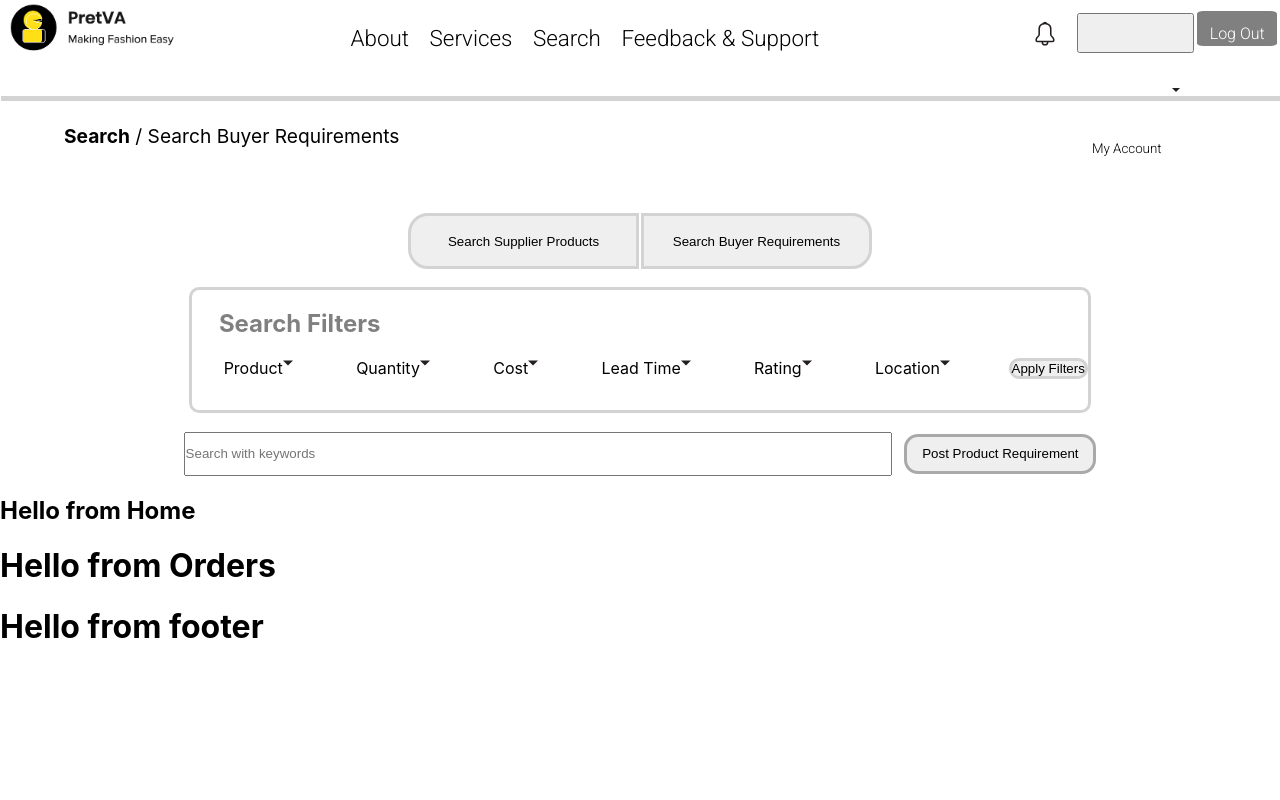
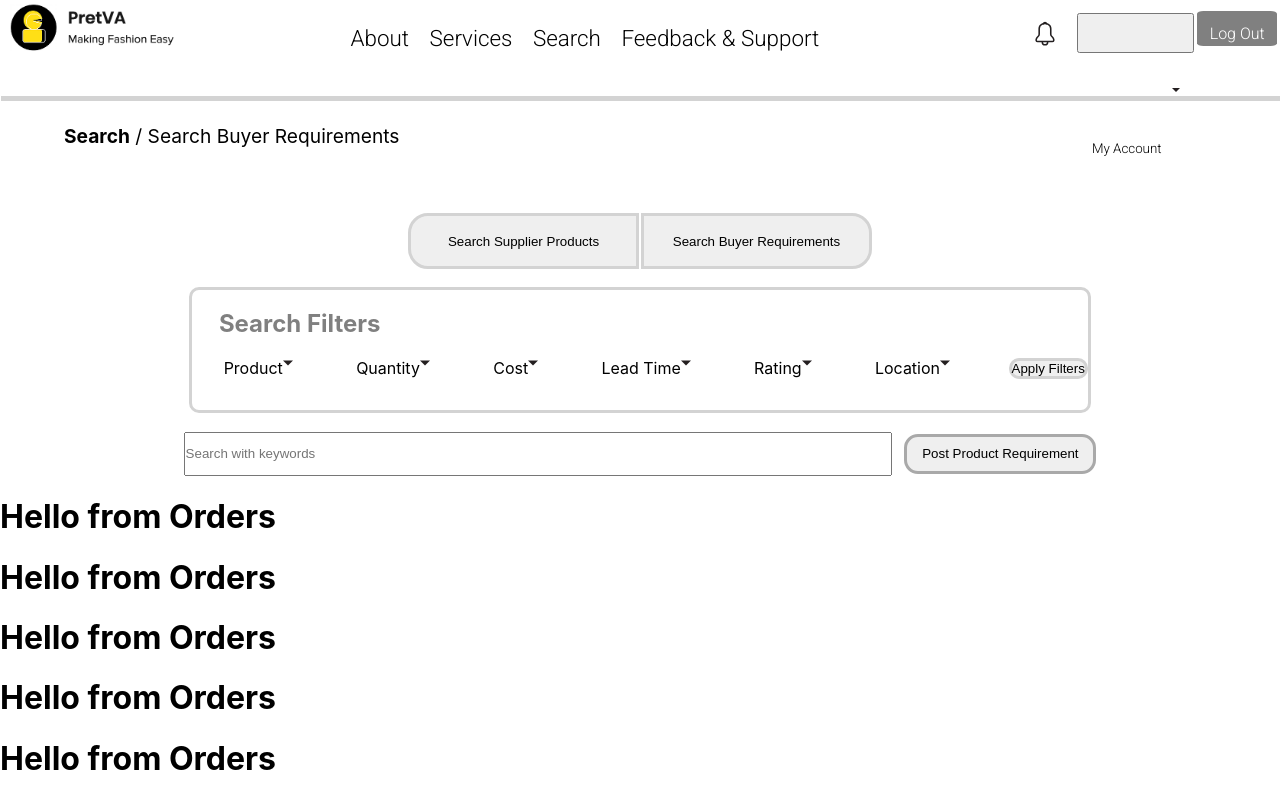
Before and after one commit to masnoonJunaid/pretva-assignment, a React (Create React App) app: page / in a window 1280 px wide. Shown: the top 800 px of the page. Built offline with nearby package versions, Linux system fonts and the light colour scheme.

Commit message:
data flow with context api

```diff
--- a/src/components/Home.js
+++ b/src/components/Home.js
@@ -1,12 +1,22 @@
 import React from 'react';
 import styled from 'styled-components';
+import {MethodConsumer} from '../context'
+import Orders from 'orders'
 
 class Home extends React.Component {
   render(){
     return (
+      <React.Fragment>
       <HomePage className="home-page">
-        <h2>Hello from Home</h2>
+        <MethodConsumer>
+          {value=>{
+            return value.orders.map(data => {
+              return <Orders/>
+            })
+          }}
+        </MethodConsumer>
       </HomePage>
+    </React.Fragment>
     )
   }
 }
--- a/src/context.js
+++ b/src/context.js
@@ -1,23 +1,23 @@
 import React,{Component} from 'react';
-import {orderDetails} from './data'
+import {orderDetails} from './Data'
 
 const MethodContext = React.createContext();
 // Provider and Consumer methods make sure data is flowing top to bottom
 
-class methodProvider extends Component{
+class MethodProvider extends Component{
   state = {
-    orders: [],
-  }
+    orders: []
+  };
   componentDidMount(){
     this.setProfile();
   }
 
   setProfile = () => {
     let temProfiles = [];
-    orderDetails.foreach(item=>{
+    orderDetails.forEach(item => {
       const singleProfile = {...item};
       temProfiles = [...temProfiles, singleProfile]
-    })
+    });
     this.setState(() => {
       return {orders:temProfiles}
     })
@@ -36,4 +36,4 @@ class methodProvider extends Component{
 }
 
 const MethodConsumer = MethodContext.Consumer;
-export {methodProvider, MethodConsumer}
+export {MethodProvider, MethodConsumer}
```
Also changed, not shown: src/index.js (+6 -6 lines).
